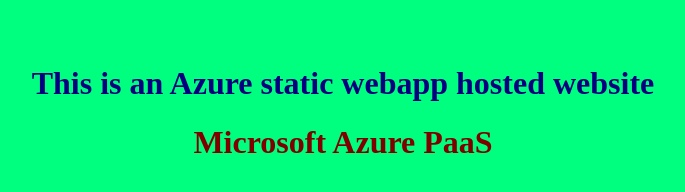
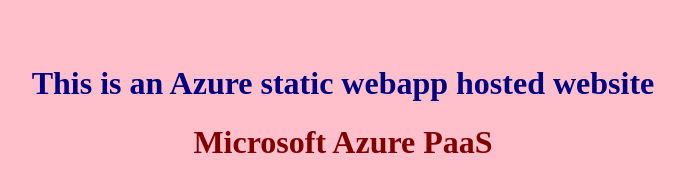
Before and after one commit to ssquadri/Webapp-Azure-Static, a plain HTML site: page Azure Webapp/index.html in a window 1280 px wide. Shown: the whole page, without its empty margins (297-982 px from the left). Drawn offline with Linux system fonts and the light colour scheme.

Commit message:
Update index.html

```diff
--- a/Azure Webapp/index.html
+++ b/Azure Webapp/index.html
@@ -4,7 +4,7 @@
 </head>
 
 
-<body bgcolor = 'SpringGreen'>
+<body bgcolor = 'pink'>
 
 	<br><br>
 
```
